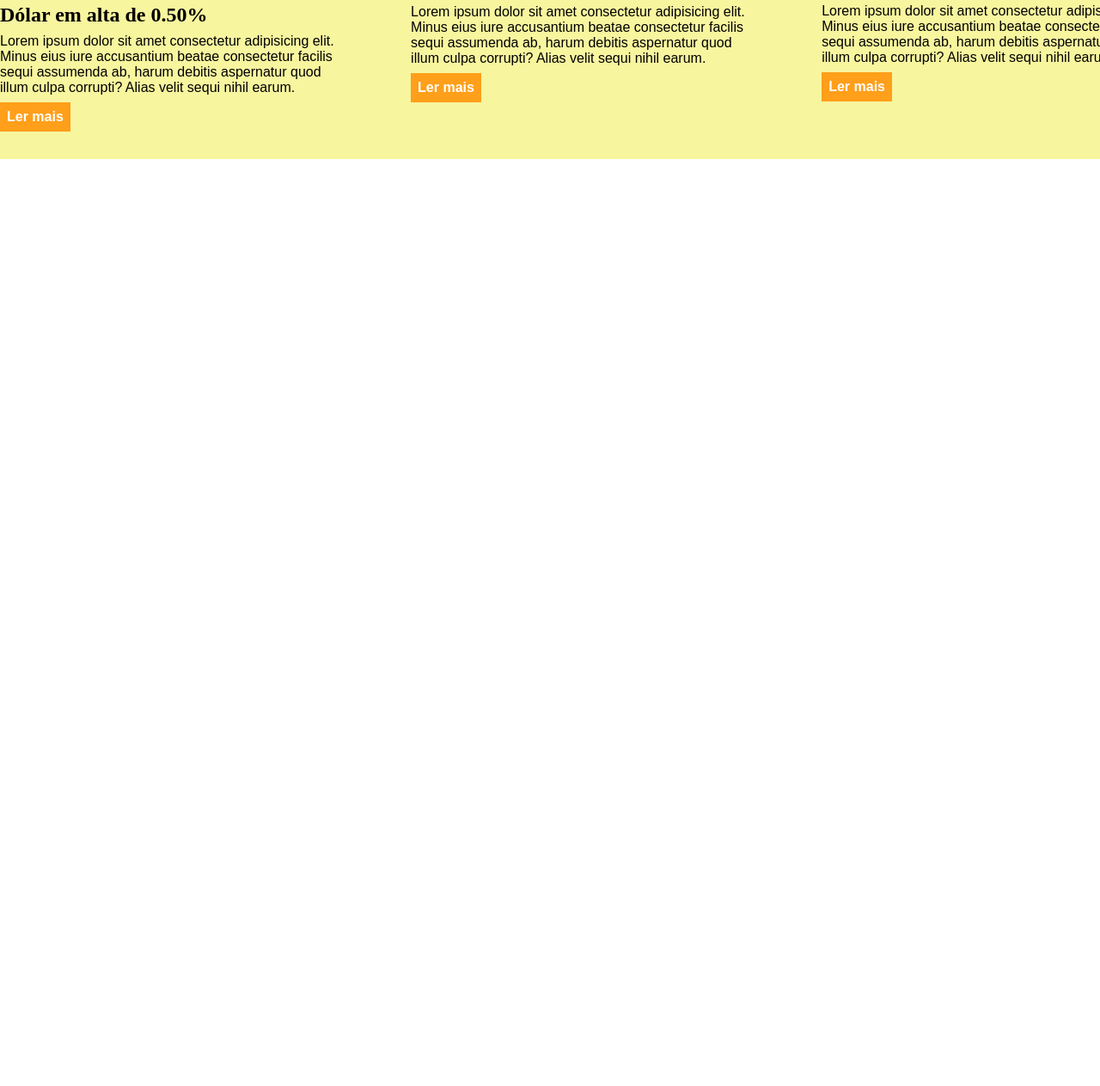
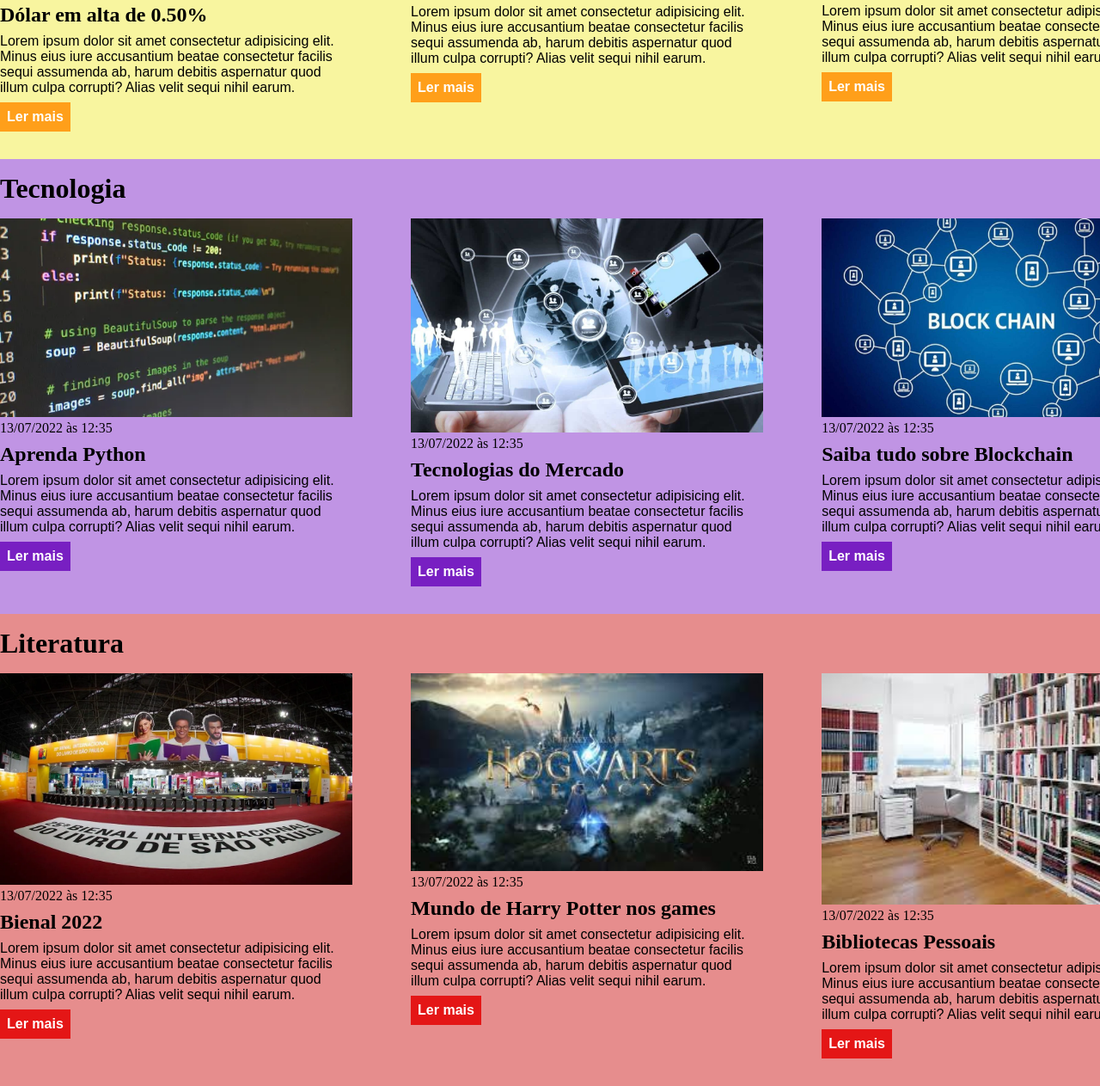
Before and after one commit to Zoneti/curso_ebac_frontend, a plain HTML site: page modulo4/index.html in a window 1280 px wide. Shown: the part 1493-2756 px from the top of the page at 86% size. Before the commit the page ends 1678 px from the top, so only its background shows below. Drawn offline with Linux system fonts and the light colour scheme.

Commit message:
feat: Resolução Exercício Módulo CSS

```diff
--- a/modulo4/index.html
+++ b/modulo4/index.html
@@ -8,7 +8,7 @@
     <link rel="stylesheet" href="./main.css"/>
 </head>
 <body>
-    <header>
+    <header id="top">
         <div class="container">
             <h1>Meu portal de notícias</h1>
             <nav>
@@ -18,6 +18,12 @@
                     </li>
                     <li>
                         <a href="#economy" title="Ir para a seção de economia">Economia</a>
+                    </li>
+                    <li>
+                        <a href="#technology" title="Ir para a seção de tecnologia">Tecnologia</a>
+                    </li>
+                    <li>
+                        <a href="#literature" title="Ir para a seção de literatura">Literatura</a>
                     </li>
                 </ul>
             </nav>
@@ -114,5 +120,88 @@
             </div>
         </div>
     </section>
+    <section id="technology">
+        <div class="container">
+            <h2>Tecnologia</h2>
+            <div class="articles">
+                <article>
+                    <img src="./imagens/python.jpg" alt="Código Python" />
+                    <header>
+                        <time>13/07/2022 às 12:35</time>
+                    </header>
+                    <h3>Aprenda Python</h3>
+                    <p>
+                        Lorem ipsum dolor sit amet consectetur adipisicing elit. Minus eius iure accusantium beatae consectetur facilis sequi assumenda ab, harum debitis aspernatur quod illum culpa corrupti? Alias velit sequi nihil earum.
+                    </p>
+                    <a href="#" title="Leia a notícia completa">Ler mais</a>
+                </article>
+                <article>
+                    <img src="./imagens/tech_mercado.jpg" alt="Tecnologia de Mercado" />
+                    <header>
+                        <time>13/07/2022 às 12:35</time>
+                    </header>
+                    <h3>Tecnologias do Mercado</h3>
+                    <p>
+                        Lorem ipsum dolor sit amet consectetur adipisicing elit. Minus eius iure accusantium beatae consectetur facilis sequi assumenda ab, harum debitis aspernatur quod illum culpa corrupti? Alias velit sequi nihil earum.
+                    </p>
+                    <a href="#" title="Leia a notícia completa">Ler mais</a>
+                </article>
+                <article>
+                    <img src="./imagens/blockchain.jpg" alt="Blockchain" />
+                    <header>
+                        <time>13/07/2022 às 12:35</time>
+                    </header>
+                    <h3>Saiba tudo sobre Blockchain</h3>
+                    <p>
+                        Lorem ipsum dolor sit amet consectetur adipisicing elit. Minus eius iure accusantium beatae consectetur facilis sequi assumenda ab, harum debitis aspernatur quod illum culpa corrupti? Alias velit sequi nihil earum.
+                    </p>
+                    <a href="#" title="Leia a notícia completa">Ler mais</a>
+                </article>
+            </div>
+        </div>
+    </section>
+    <section id="literature">
+        <div class="container">
+            <h2>Literatura</h2>
+            <div class="articles">
+                <article>
+                    <img src="./imagens/bienal.jpg" alt="Entrada Bienal" />
+                    <header>
+                        <time>13/07/2022 às 12:35</time>
+                    </header>
+                    <h3>Bienal 2022</h3>
+                    <p>
+                        Lorem ipsum dolor sit amet consectetur adipisicing elit. Minus eius iure accusantium beatae consectetur facilis sequi assumenda ab, harum debitis aspernatur quod illum culpa corrupti? Alias velit sequi nihil earum.
+                    </p>
+                    <a href="#" title="Leia a notícia completa">Ler mais</a>
+                </article>
+                <article>
+                    <img src="./imagens/hogwarts.jpg" alt="Wallpaper Hogwarts Legacy" />
+                    <header>
+                        <time>13/07/2022 às 12:35</time>
+                    </header>
+                    <h3>Mundo de Harry Potter nos games</h3>
+                    <p>
+                        Lorem ipsum dolor sit amet consectetur adipisicing elit. Minus eius iure accusantium beatae consectetur facilis sequi assumenda ab, harum debitis aspernatur quod illum culpa corrupti? Alias velit sequi nihil earum.
+                    </p>
+                    <a href="#" title="Leia a notícia completa">Ler mais</a>
+                </article>
+                <article>
+                    <img src="./imagens/biblioteca.jpg" alt="Biblioteca Pessoal" />
+                    <header>
+                        <time>13/07/2022 às 12:35</time>
+                    </header>
+                    <h3>Bibliotecas Pessoais</h3>
+                    <p>
+                        Lorem ipsum dolor sit amet consectetur adipisicing elit. Minus eius iure accusantium beatae consectetur facilis sequi assumenda ab, harum debitis aspernatur quod illum culpa corrupti? Alias velit sequi nihil earum.
+                    </p>
+                    <a href="#" title="Leia a notícia completa">Ler mais</a>
+                </article>
+            </div>
+        </div>
+    </section>
+    <button id="topBtn" title="Go to top of the page">
+        <a href="#top"> Topo</a>
+    </button>
 </body>
 </html>
--- a/modulo4/main.css
+++ b/modulo4/main.css
@@ -104,3 +104,39 @@ section h2{
 #economy .articles article a{
     background-color: #ff9f1a;
 }
+
+#technology{
+    background-color: #c094e4;
+}
+
+#technology .articles article a{
+    background-color: #781fc2;
+}
+
+#literature{
+    background-color: #e68d8d;
+}
+
+#literature .articles article a{
+    background-color: #e41616;
+}
+
+#topBtn {
+    position: fixed;
+    bottom: 10px;
+    float: right;
+    right: 5%;
+    left: 95%;
+    width: 45px;
+    font-size: 16px;
+    background-color: #817f7f;
+    border: #817f7f;
+    padding: 5px 0px ;
+    border-radius: 4px;
+}
+
+#topBtn a{
+    color: #fff;
+    text-decoration: none;
+    font-weight: bold;
+}
```
Also changed, not shown: modulo4/imagens/biblioteca.jpg (added), modulo4/imagens/bienal.jpg (added), modulo4/imagens/blockchain.jpg (added), modulo4/imagens/hogwarts.jpg (added), modulo4/imagens/python.jpg (added), modulo4/imagens/tech_mercado.jpg (added).
